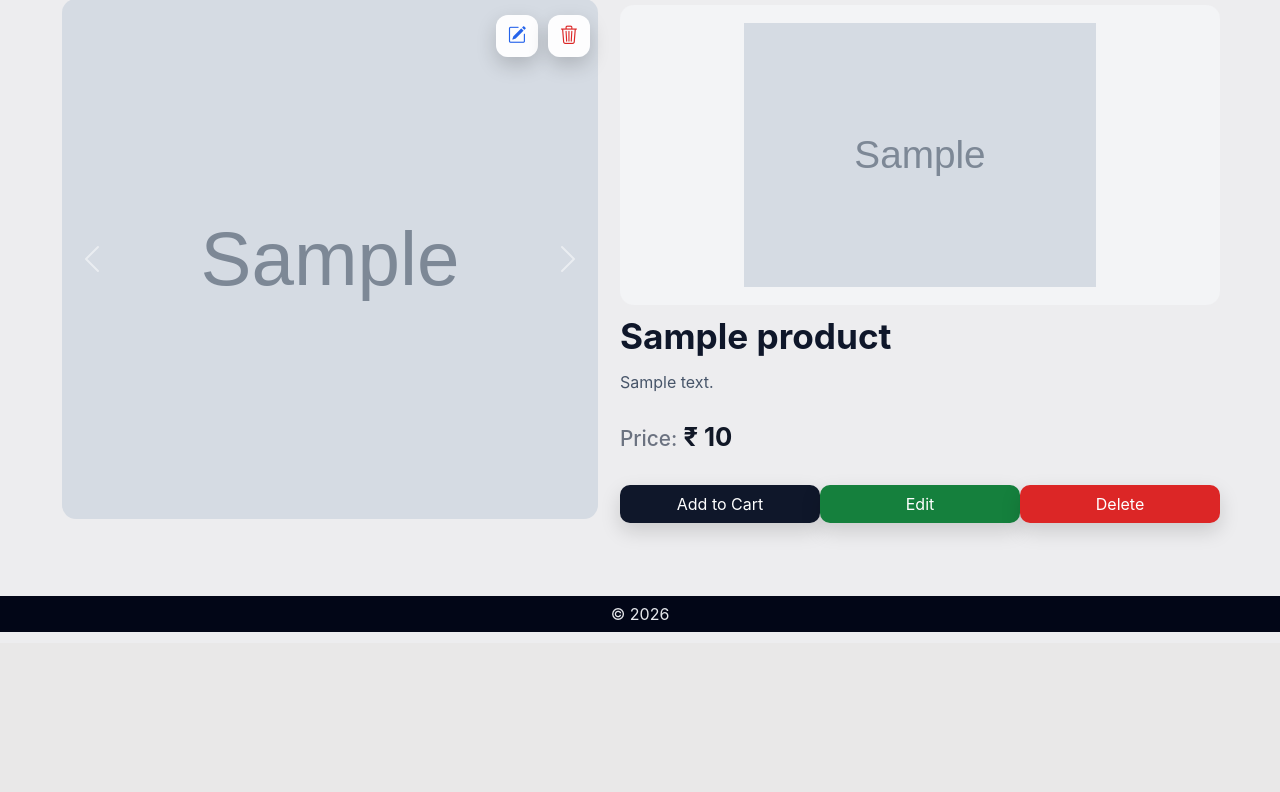
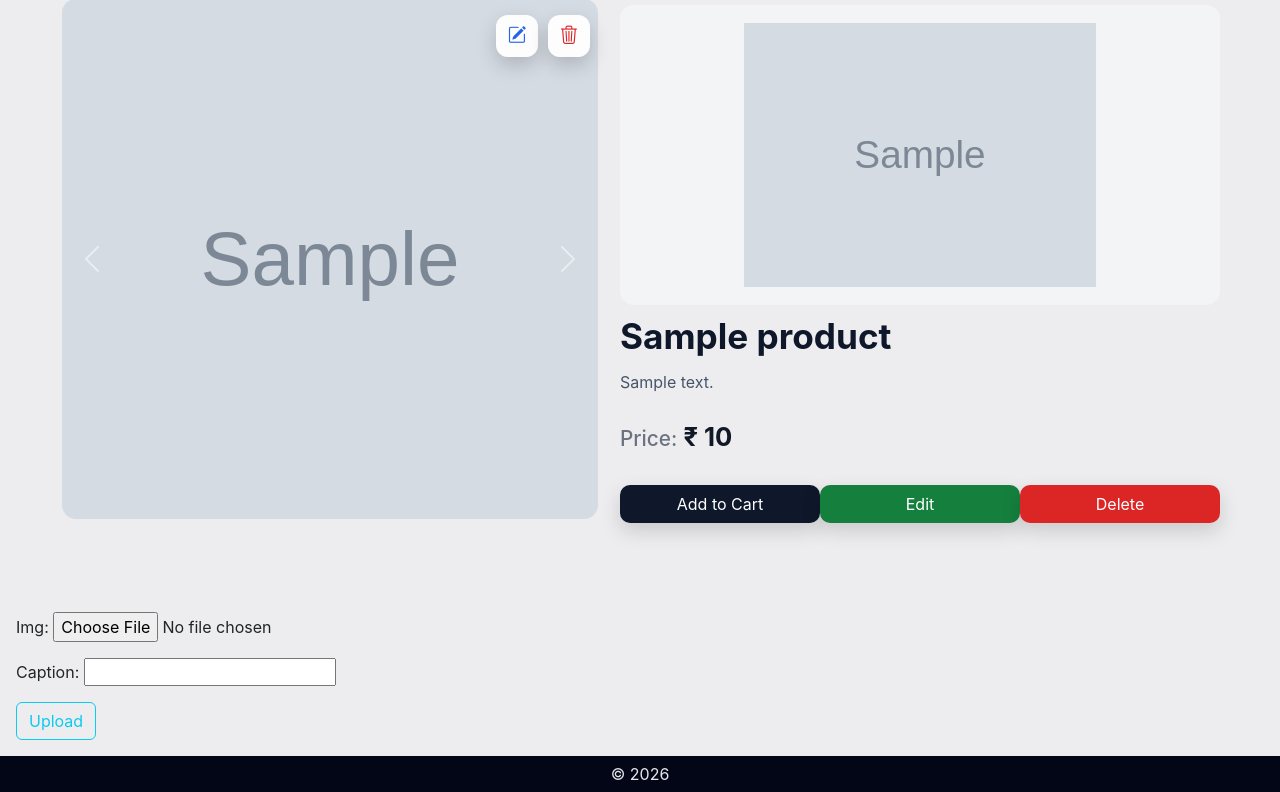
Before and after one commit to thaiyalnath-b/Django-Ecommerce, a Django app: page /products/1/ in a window 1280 px wide. Shown: the part 157-949 px from the top of the page. Before the commit the page ends 789 px from the top, so only its background shows below. Run offline with Django 5.2, Linux system fonts and the light colour scheme; tables that the repository leaves empty hold one stand-in row (values such as "Sample post"); grey boxes marked "Sample" are stand-in pictures.

Commit message:
Form added for Upload Image in products

```diff
--- /dev/null
+++ b/Eshop/products/forms.py
@@ -0,0 +1,8 @@
+from django import forms
+
+from .models import ProductImage
+
+class ProductImageForm(forms.ModelForm):
+    class Meta:
+        model = ProductImage
+        fields = ['img', 'caption']
--- a/Eshop/products/views.py
+++ b/Eshop/products/views.py
@@ -27,6 +27,11 @@ def searchProducts(request):
             'query' : query,
             'products' : search_results
         }
+    else :
+        context ={
+            'query' : query,
+            'products' : None
+        }
     return render(request, template_name=template, context=context)
 
 
@@ -46,16 +51,28 @@ class CreateProduct(CreateView):
     fields = '__all__'
     success_url = '/'   # redirection url for successful creation of resource
 
-class ProductDetail(DetailView):
+from django.views.generic.edit import FormMixin
+# This mixin provides ability to render forms from the `form_class`
+from .forms import ProductImageForm
+
+class ProductDetail(FormMixin, DetailView):
     model = Product
     template_name = 'products/product_details.html'
     # Here we didn't use the success_url, because other 3 are post method there when we do something it goes to another page.
     # Here we using get method. So dont want to use the success_url.
     context_object_name = 'product'
+    # providing form class for Product Image
+    form_class = ProductImageForm
 
     # Overriding the queryset to pre-fetch and add the product images alongside products
     def get_queryset(self):
         return Product.objects.prefetch_related('images')
+
+    # If we want to add extra data then we can use this method.
+    # def get_context_data(self, **kwargs):
+    #     context = super().get_context_data(**kwargs)
+    #     context['ExtraDetail'] = 'This is Extra Added Detail'
+    #     return context
 
 class UpdateProduct(UpdateView):
     model = Product
--- a/Eshop/templates/products/product_details.html
+++ b/Eshop/templates/products/product_details.html
@@ -55,4 +55,11 @@ Product Details
         </div>
     </div>
 </section>
+<section class="m-3">
+    <form method="post" enctype="multipart/form-data">
+        {% csrf_token %}
+        {{form.as_p}}
+        <button type="submit" class="btn btn-outline-info">Upload</button>
+    </form>
+</section>
 {% endblock %}
```
